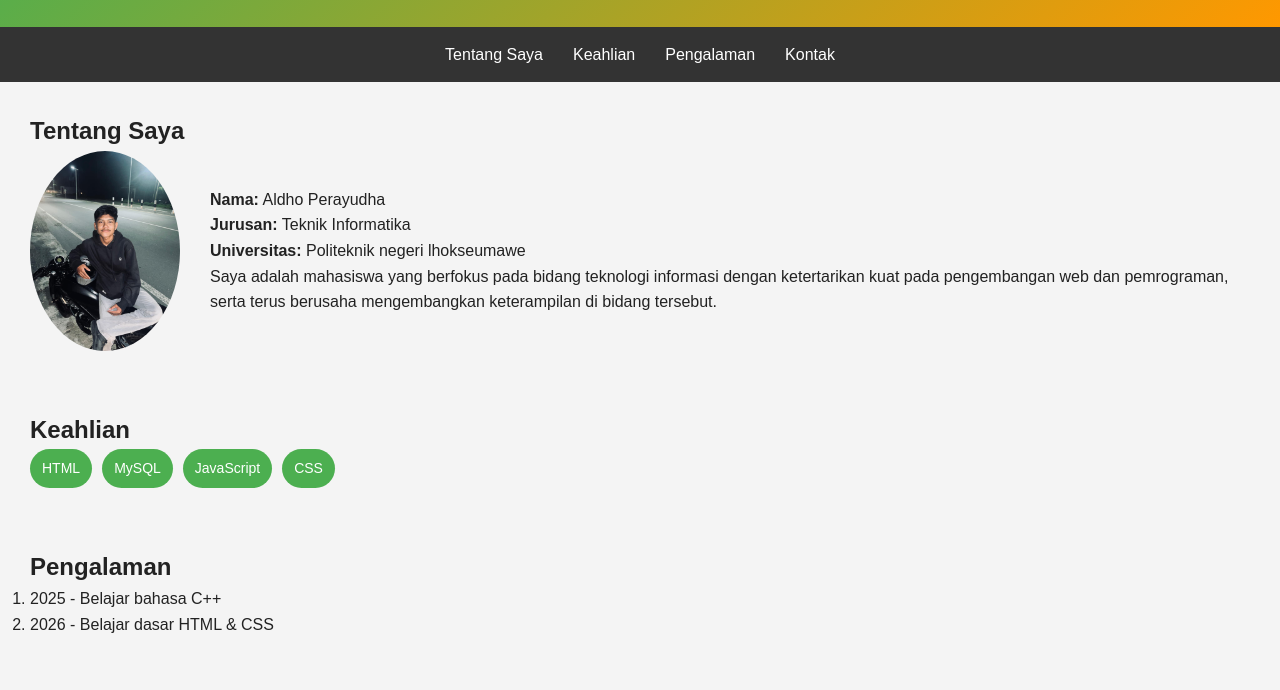
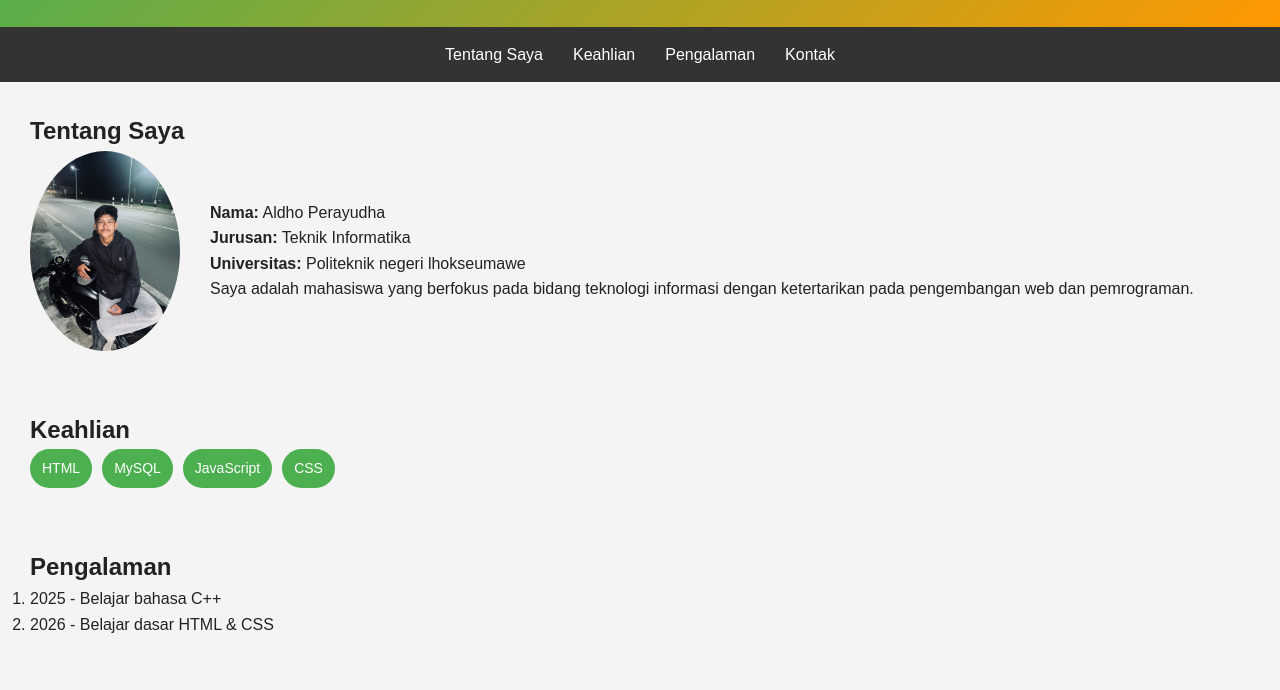
Before and after one commit to aldhoperayudha1107-art/2025573010117_workshop_web_dasar, a plain HTML site: page modul-3/tugas/index.html in a window 1280 px wide. Shown: the part 110-800 px from the top of the page. Drawn offline with Linux system fonts and the light colour scheme.

Commit message:
update index

```diff
--- a/modul-3/tugas/index.html
+++ b/modul-3/tugas/index.html
@@ -159,9 +159,8 @@
             <p><strong>Universitas:</strong> Politeknik negeri lhokseumawe</p>
             <p>
               Saya adalah mahasiswa yang berfokus pada bidang teknologi
-              informasi dengan ketertarikan kuat pada pengembangan web dan
-              pemrograman, serta terus berusaha mengembangkan keterampilan di
-              bidang tersebut.
+              informasi dengan ketertarikan pada pengembangan web dan
+              pemrograman.
             </p>
           </div>
         </div>
```
